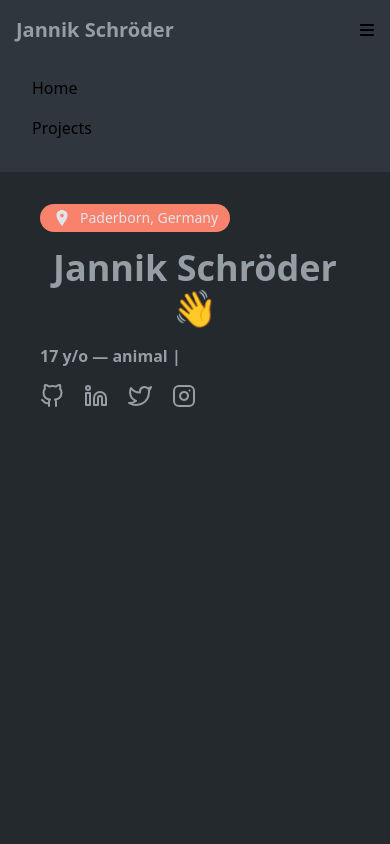
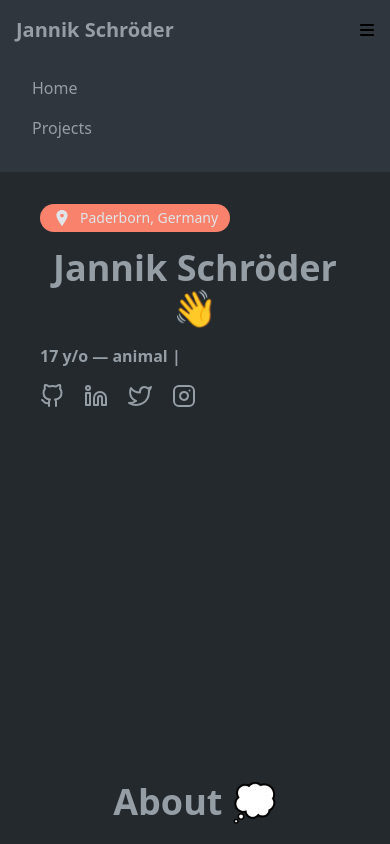
Before and after one commit to Jannik-Schroeder/jannik.schroeder.is, a Next.js app: page / in a window 390 px wide. Both pictures are taken after a click on the button 367 px from the left and 30 px from the top of the page. Shown: the top 844 px of the page. Built offline with nearby package versions, Linux system fonts and the light colour scheme.

Commit message:
Added About.tsx Color change menu for phones

```diff
--- a/app/page.tsx
+++ b/app/page.tsx
@@ -1,4 +1,5 @@
 import Welcome from '@/components/welcome'
+import About from '@/components/about'
 
 
 export default function Home() {
@@ -7,6 +8,9 @@ export default function Home() {
                 <section>
                     <Welcome/>
                 </section>
+                <section>
+                    <About/>
+                </section>
             </div>
         )
     }
--- /dev/null
+++ b/components/about.tsx
@@ -0,0 +1,20 @@
+import React from 'react'
+
+const Welcome = () => {
+
+    return (
+        <div className="container lg:max-w-screen-lg mx-auto px-6 break-all">
+            <div className="bg-primary justify-center">
+                <div className="container mx-auto px-4 py-0 md:py-0 h-full flex items-center justify-center">
+                    <div className="flex flex-col md:flex-row items-center justify-center md:justify-between w-full">
+                        <div className="text-primary text-center md:text-left mb-8 md:mb-0">
+                            <h1 className="text-4xl md:h-6 font-bold mb-4 text-primary">About 💭</h1>
+                        </div>
+                    </div>
+                </div>
+            </div>
+        </div>
+    )
+}
+
+export default Welcome;
--- a/components/header.tsx
+++ b/components/header.tsx
@@ -19,9 +19,9 @@ const Header = () => {
                     <div className="text-primary font-bold text-xl">Jannik Schröder</div>
                 </Link>
                 <div className="hidden md:flex space-x-4">
-                    <Link href="/" className="text-primary hover:text-primary transition duration-200">Home
+                    <Link href="/" className="text-primary hover:text-accent transition duration-200">Home
                     </Link>
-                    <Link href="/projects" className="text-primary hover:text-primary transition duration-200">Projects
+                    <Link href="/projects" className="text-primary hover:text-accent transition duration-200">Projects
                     </Link>
                 </div>
                 <div className="md:hidden">
@@ -33,9 +33,9 @@ const Header = () => {
             {isMenuOpen && (
                 <div className="container mx-auto px-4 mt-4">
                     <nav className="md:hidden bg-gray-900 rounded-lg p-4 space-y-4">
-                        <Link href="/" className="text-gray-300 hover:text-primary transition duration-200 block" onClick={toggleMenu}>Home
+                        <Link href="/" className="text-primary hover:text-accent transition duration-200 block" onClick={toggleMenu}>Home
                         </Link>
-                        <Link href="/app/projects" className="text-gray-300 hover:text-primary transition duration-200 block" onClick={toggleMenu}>Projects
+                        <Link href="/projects" className="text-primary hover:text-accent transition duration-200 block" onClick={toggleMenu}>Projects
                         </Link>
                     </nav>
                 </div>
```
